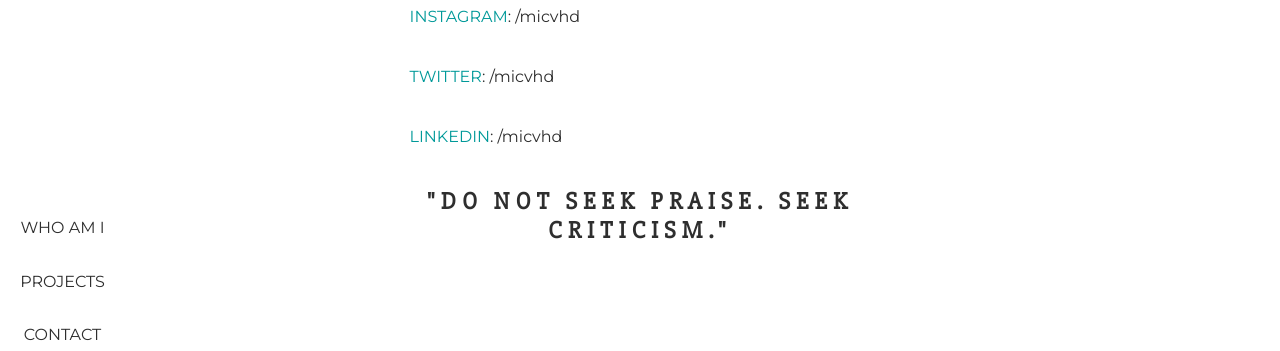
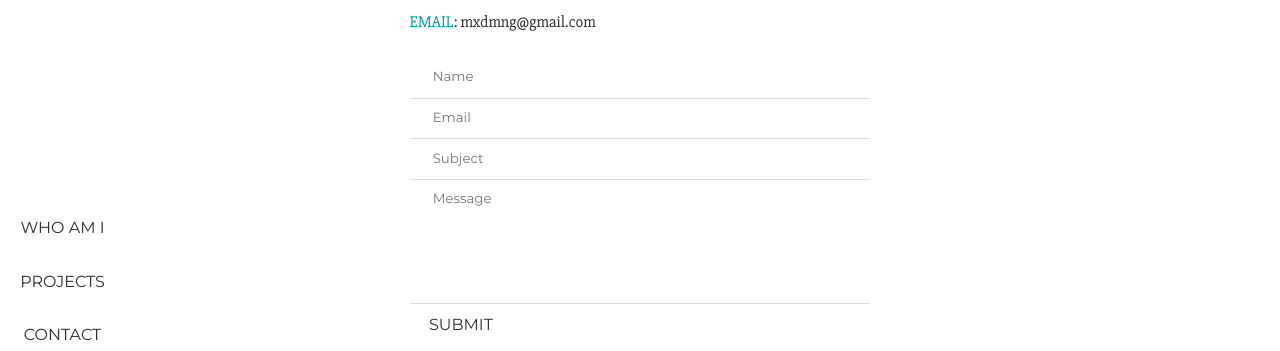
Before and after one commit to mxdmng/Micah_webd221-a2, a website: page contact.html in a window 1280 px wide. Shown: the part 270-621 px from the top of the page. Drawn offline with Linux system fonts and the light colour scheme.

Commit message:
added form

```diff
--- a/contact.html
+++ b/contact.html
@@ -12,27 +12,34 @@
                     <li><p><a href="projects.html">Projects</a></p></li>
                     <li><p><a href="contact.html">Contact</a></p></li></li>
                 </ul>
-             </div>
-            <div class="nav-logo">
-                <a href="index.html"><img src="/media/img/logo.png" alt="micah domingo logo"></a>
+                <div class="nav-logo">
+                    <a href="index.html"><img src="/media/img/logo.png" alt="micah domingo logo"></a>
+                </div>
             </div>
+
         </div>
     </div>
     <div id="about">
     	<div>
             <div class="about-headings">
-        		<h1>Connect &amp; Collaborate</h1>
+        		<h1>Collaborate &amp; Create</h1>
+                <h2>Connect with me</h2>
             </div>
             <div class="about-main">
-                <p>Questions? Ideas? Send them to me! Go ahead, leave a message. </p>
-                <div class="contact">
+                <p>Questions? Ideas? Send them to me! Go ahead, leave a message.</p>
+                <p><a href="mailto:mxdmng@gmail.com">EMAIL</a>: mxdmng@gmail.com </p>
+                <form action="mailto:mxdmng@gmail.com" class="contact-form">
                     <ul>
-                        <li><p><a href="mailto:mxdmng@gmail.com">Email</a>: mxdmng@gmail.com</p></li>
-                        <li><p><a href="https://www.instagram.com/micvhd/" target="_blank">Instagram</a>: /micvhd</p></li>
-                        <li><p><a href="https://twitter.com/micvhd" target="_blank">Twitter</a>: /micvhd</p></li></li>
-                        <li><p><a href="https://ca.linkedin.com/in/micvhd" target="_blank">LinkedIn</a>: /micvhd</p></li></li>
+                        <li><input type="text" placeholder="Name" />
+                        </li>
+                        <li><input type="text" placeholder="Email" />
+                        </li>
+                        <li><input type="text" placeholder="Subject" />
+                        </li>
+                        <li><textarea placeholder="Message" rows="2"></textarea>
+                        </li><input type="submit" placeholder="Submit" />
                     </ul>
-                </div>
+                </form>
                 <div class="quote">
                     <h3>"Do not seek praise. Seek criticism."</h3>
                 </div>
--- a/less/main.less
+++ b/less/main.less
@@ -1,6 +1,10 @@
 //fonts
 @import url('https://fonts.googleapis.com/css?family=Montserrat'); //primary-font
 @import url('https://fonts.googleapis.com/css?family=Slabo+27px'); //secondary-font
+
+@primary-font: 'Montserrat', sans-serif;
+@secondary-font: 'Slabo 27px', serif;
+
 //colours
 @black: #2E2E2E;
 @white: #fff;
@@ -8,6 +12,9 @@
 
 //animations
 @ease: color 0.5s ease;
+
+//  WOW this is the scale of the inner elements
+@base: 15.5px;
 
 html, body {
 	margin: 0;
@@ -39,21 +46,21 @@ html, body {
 }
 
 h1 {
-	font-family: 'Montserrat', sans-serif;
+	font-family: @primary-font;
 	text-transform: uppercase;
 	font-size: 3em;
 	letter-spacing: 0.95em;
 }
 
 h2 {
-	font-family: 'Montserrat', sans-serif;
+	font-family: @primary-font;
 	text-transform: uppercase;
 	font-size: 2em;
 	letter-spacing: 0.95em;
 }
 
 p {
-	font-family: 'Slabo 27px', serif;
+	font-family: @secondary-font;
 	margin: 0;
 	padding-bottom: 1em;
 }
@@ -95,11 +102,11 @@ a {
 
 	li {
 		list-style: none;
-			padding-bottom: 2%;
-		}
+		padding-bottom: 2%;
+	}
 
 	p {
-		font-family: 'Montserrat', sans-serif;
+		font-family: @primary-font;
 		text-transform: uppercase;
 		text-align: center;
 		padding-bottom: 2em;
@@ -189,35 +196,10 @@ a {
 			margin: 0;
 			padding-bottom: 1em;
 			text-transform: uppercase;
-			font-family: 'Slabo 27px', serif;
+			font-family: @secondary-font;
 			font-size: 1.5em;
 			letter-spacing: 0.25em;
 			text-align: center;
-		}
-	}
-
-	.contact {
-		ul, li {
-			margin: 0 auto;
-			padding: 0;
-		}
-
-		li {
-			list-style: none;
-				padding-bottom: 2%;
-			}
-
-		a {
-			text-transform: uppercase;
-			&:hover {
-				text-transform: lowercase;
-			}
-		}
-
-		p {
-			font-family: 'Montserrat', sans-serif;
-			text-align: left;
-			padding-bottom: 2em;
 		}
 	}
 }
@@ -278,3 +260,71 @@ a {
 		}
 	}
 }
+
+form.contact-form {
+    width: 100%;
+    margin: 10px auto;
+
+    ul {
+        margin: 0;
+        padding: 0;
+        list-style: none;
+        li {
+            padding: 0;
+            border-bottom: 1px solid #ddd;
+            margin: 0;
+            text-align: center;
+            width: 100%;
+
+	        input[type="text"]  {
+			    width: 90%;
+			    background: none;
+			    margin: 0;
+			    padding: (@base * 0.6666667) 2%;
+			    border: 0;
+			    border-bottom: 3px solid rgba(0,0,0,0);
+			    text-align: left;
+			    font-family: @primary-font;
+	        }
+
+	        textarea {
+		        display: inline-block;
+		        vertical-align: top;
+		        width: 90%;
+		        background: none;
+		        padding: (@base * 0.6666667) 2%;
+		        resize: none;
+		        border: 0;
+		        border-bottom: 3px solid rgba(0,0,0,0);
+				text-align: left;
+	            height: auto;
+	            min-height: 100px;
+	            margin: 0;
+	            font-family: @primary-font;
+	        }
+        }
+
+        input[type="submit"]  {
+	        padding: (@base * 0.6666667) (@base * 1.25);
+	        border: none;
+	        display: inline-block;
+	        background: rgba(255, 255, 255, 0);
+	        font-weight: inherit;
+	        font-family: inherit;
+	        font-size: inherit;
+	        font-family: @primary-font;
+	        text-transform: uppercase;
+	        color: @black;
+	        &:hover {
+				cursor: pointer;
+				text-transform: lowercase;
+				color: @blue;
+				-webkit-transition: @ease;
+			    -moz-transition: @ease;
+			    -ms-transition: @ease;
+			    -o-transition: @ease;
+			    transition: @ease;
+			}
+	    }
+    }
+}
```
Also changed, not shown: css/main.css.
